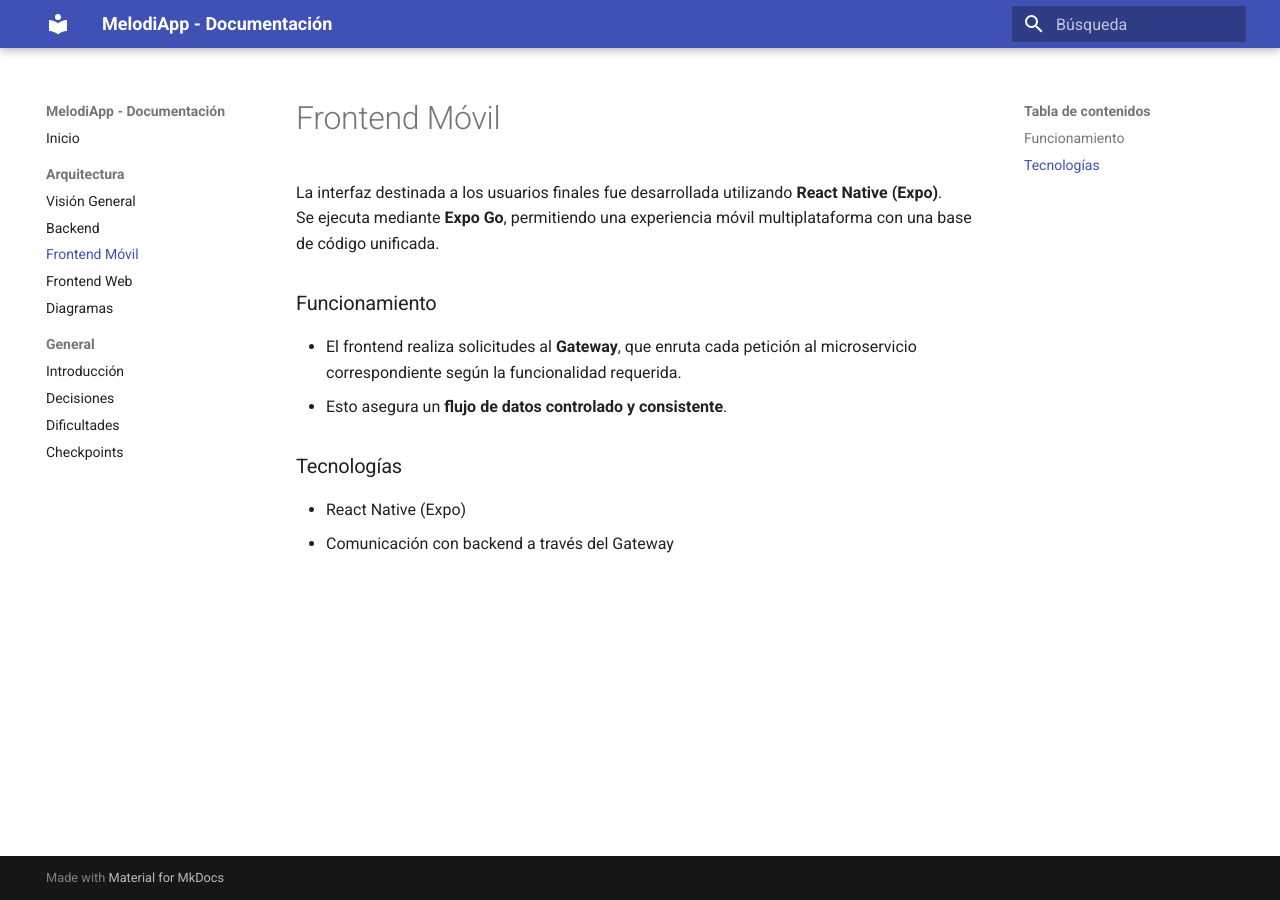
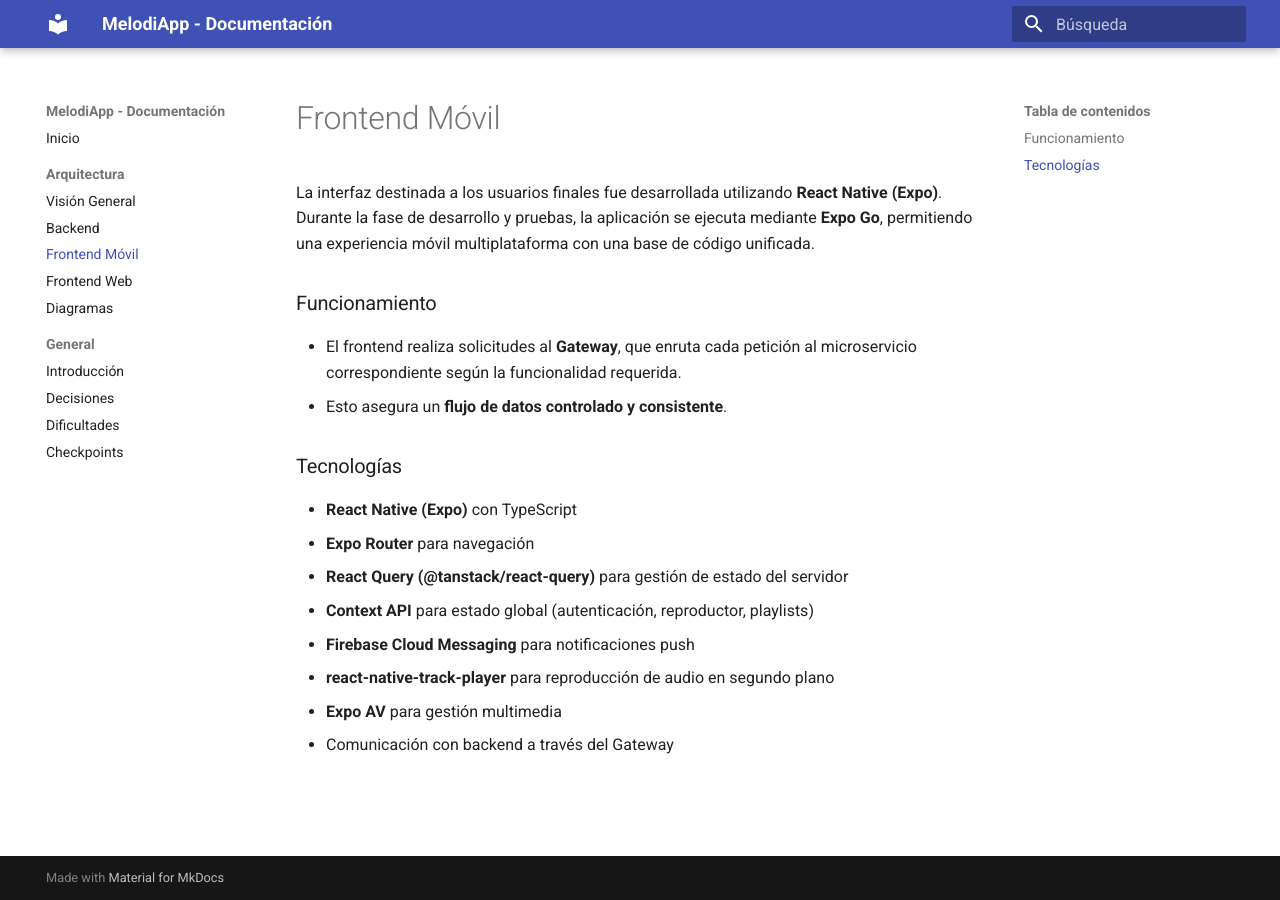
Before and after one commit to MelodiApp/documentation, an MkDocs documentation site: the page built from docs/arquitectura/frontend_movil.md, in a window 1280 px wide. Built offline with MkDocs 1.6.1 and Material for MkDocs 9.7.7, drawn with Linux system fonts in a browser that asks for light colours.

Commit message:
update Frontend Móvil docs

```diff
--- a/docs/arquitectura/frontend_movil.md
+++ b/docs/arquitectura/frontend_movil.md
@@ -1,12 +1,18 @@
 # Frontend Móvil
 
 La interfaz destinada a los usuarios finales fue desarrollada utilizando **React Native (Expo)**.
-Se ejecuta mediante **Expo Go**, permitiendo una experiencia móvil multiplataforma con una base de código unificada.
+Durante la fase de desarrollo y pruebas, la aplicación se ejecuta mediante **Expo Go**, permitiendo una experiencia móvil multiplataforma con una base de código unificada.
 
 ### Funcionamiento
 - El frontend realiza solicitudes al **Gateway**, que enruta cada petición al microservicio correspondiente según la funcionalidad requerida.
 - Esto asegura un **flujo de datos controlado y consistente**.
 
 ### Tecnologías
-- React Native (Expo)
+- **React Native (Expo)** con TypeScript
+- **Expo Router** para navegación
+- **React Query (@tanstack/react-query)** para gestión de estado del servidor
+- **Context API** para estado global (autenticación, reproductor, playlists)
+- **Firebase Cloud Messaging** para notificaciones push
+- **react-native-track-player** para reproducción de audio en segundo plano
+- **Expo AV** para gestión multimedia
 - Comunicación con backend a través del Gateway
```
